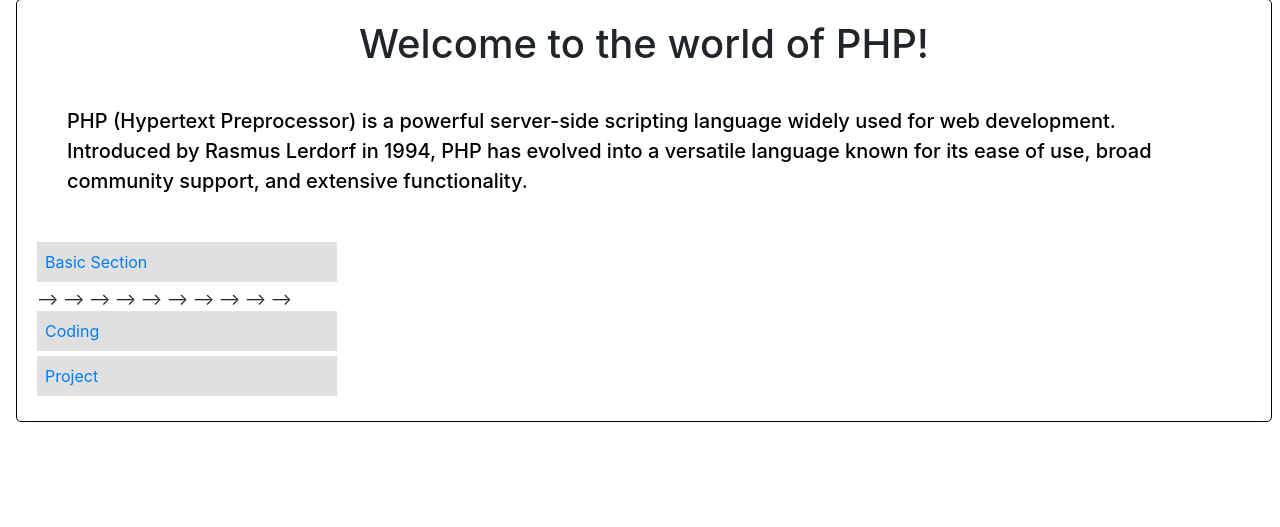
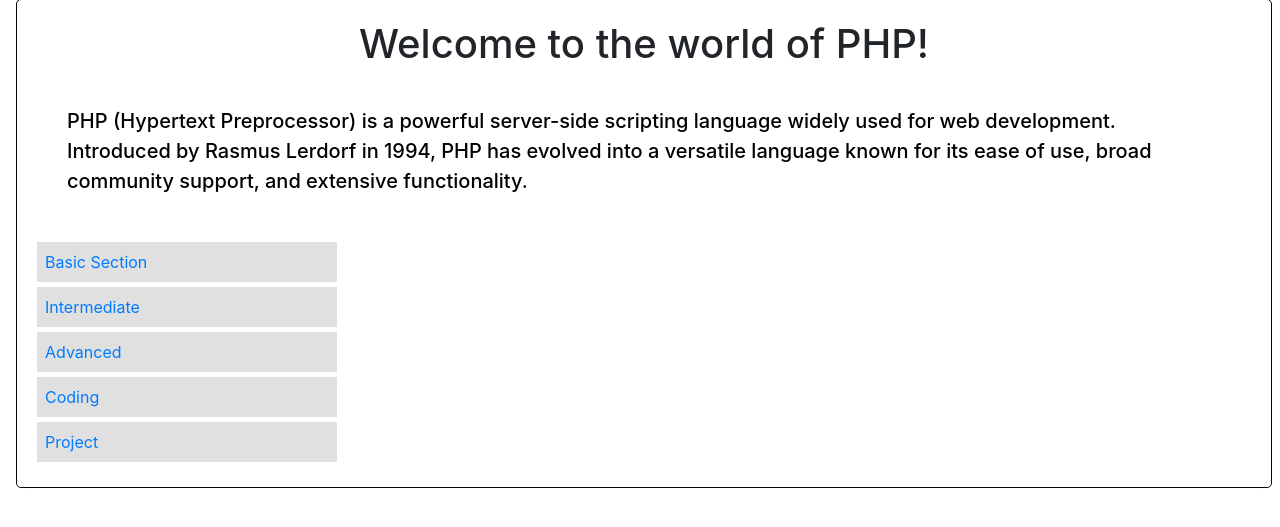
Before and after one commit to Nandukallur/Personalized-E-Learning, a Django app: page /php/phpint/ in a window 1280 px wide. Shown: the part 107-634 px from the top of the page. Run offline with Django 4.2, Linux system fonts and the light colour scheme; a user stored in the database is signed in; data comes from the database, SQL or seed files in the repository.

Commit message:
Update phpintro.html

```diff
--- a/exam3/templates/phpintro.html
+++ b/exam3/templates/phpintro.html
@@ -305,24 +305,29 @@
             Feel free to delve into PHP's extensive documentation and community resources to unlock its full potential in
             your web development journey.
         </p> -->
-<div class="vstack gap-3">
-    <div class="p-2"><a href="{% url 'basichtml' %}">Basic Section</a></div>
-<!--    {% for i in data %}-->
-        {% if data.section == 'IntermediatePHP' and data.score > 7 %}
-            <div class="p-2"><a href="{% url 'interhtml' %}">Intermediate</a></div>
-        {% endif %}
-    {% empty %}
-        <div class="p-2"><a href="#">Intermediate</a></div>
-<!--    {% endfor %}-->
-<!--    {% for i in data %}-->
-        {% if data.section == 'AdvancedPHP' and data.score > 7 %}
-            <div class="p-2"><a href="{% url 'advhtml' %}">Advanced</a></div>
-        {% endif %}
-    {% empty %}
-        <div class="p-2"><a href="#">Advanced</a></div>
-<!--    {% endfor %}-->
-    <div class="p-2"><a href="#">Coding</a></div>
-    <div class="p-2"><a href="{% url 'upload_project2' %}">Project</a></div>
+
+        <div class="vstack gap-3">
+            <div class="p-2"><a href="{% url 'basicphp' %}">Basic Section</a></div>
+            {% if user.is_active_basic  %}
+            <div class="p-2"><a href="{% url 'interphp' %}">Intermediate</a></div>
+            {% else %}
+            <div class="p-2" ><a href="">Intermediate</a></div>
+            {% endif %}
+            {% if user.is_active_inter %}
+            <div class="p-2"><a href="{% url 'advphp' %}">Advanced</a></div>
+            {% else %}
+            <div class="p-2"><a href="">Advanced</a></div>
+            {% endif %}
+            {% if user.is_active_adv %}
+            <div class="p-2"><a href="{% url 'phpcoding' %}">Coding</a></div>
+            {% else %}
+            <div class="p-2"><a href="">Coding</a></div>
+            {% endif %}
+            {% if user.is_active_coding %}
+            <div class="p-2"><a href="#">Project</a></div>
+            {% else %}
+            <div class="p-2"><a href="#">Project</a></div>
+            {% endif %}
 </div>
 
 <!--        {% if data.section != 'BasicPHP' and i.score < 7 %}-->
```
